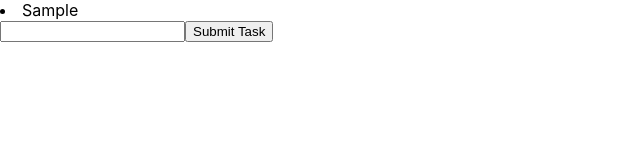
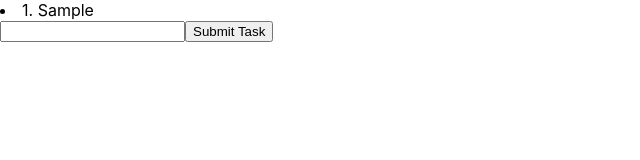
Before and after one commit to MalcolmSmalls/Odin-React-Todo, a React (Create React App) app: page / in a window 1280 px wide. Both pictures are taken after typing "Sample" into the empty fields and a click on the button "Submit Task". Shown: the top 160 px of the page, without its empty margins (0-640 px from the left). Built offline with nearby package versions, Linux system fonts and the light colour scheme.

Commit message:
Add number of task to list

```diff
--- a/src/App.js
+++ b/src/App.js
@@ -33,9 +33,9 @@ export default function App () {
 
 // const taskListCreator = taskList.map(task => <li key={task.id} id={task.id}>{task.task}</li>)
 
-  const taskListCreator = taskList.map(task => {
+  const taskListCreator = taskList.map((task, index) => {
     return (
-      <li key={task.id} id={task.id}>{task.task}</li>
+      <li key={task.id} id={task.id}>{index+1}. {task.task}</li>
     )
   })
   return (
```
